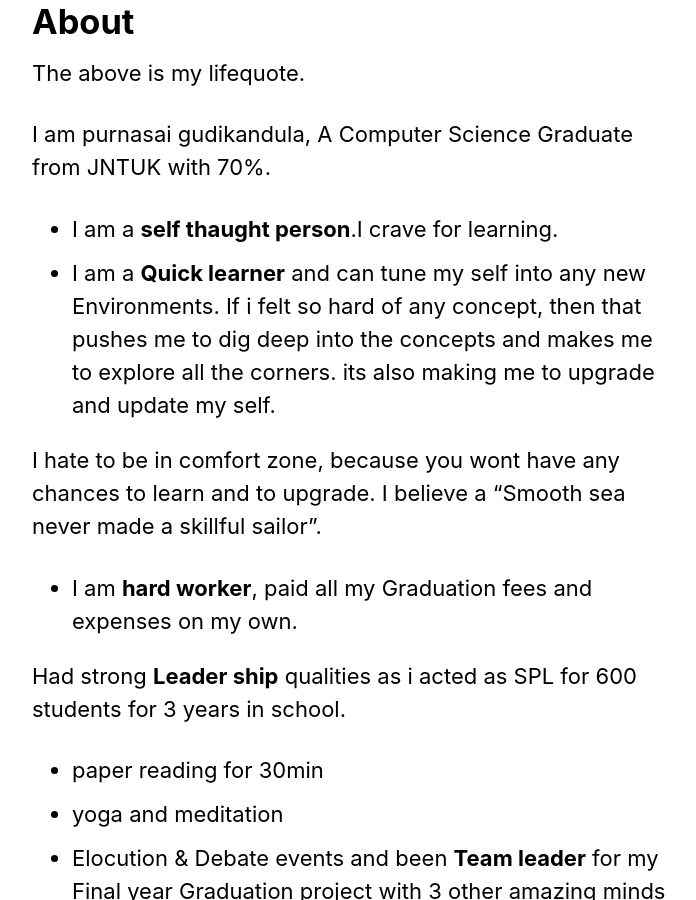
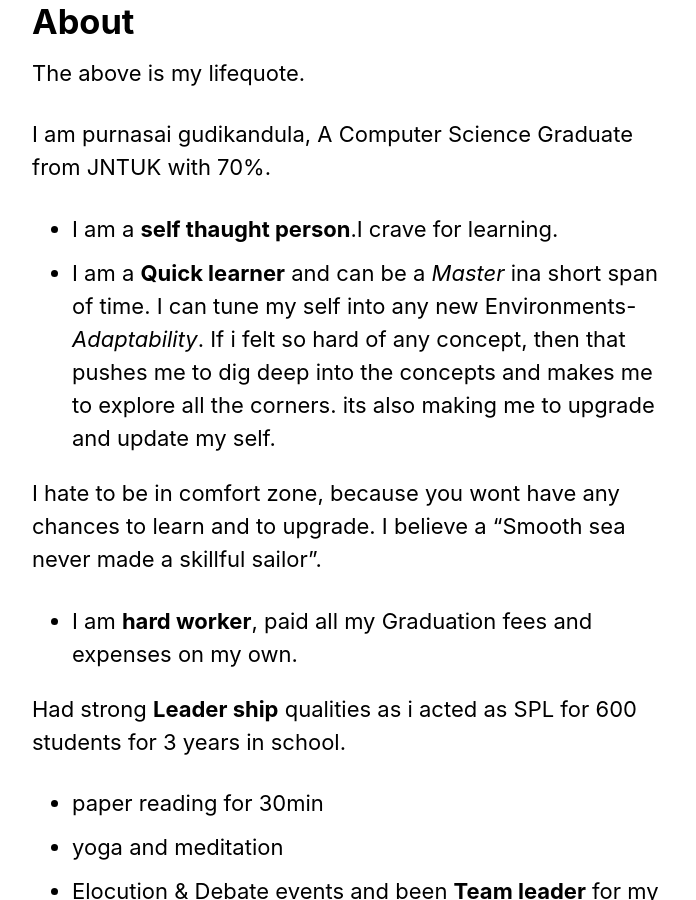
Before and after one commit to purnasai/purnasai.github.io, a Jekyll site: the page built from about/index.md, in a window 1280 px wide and 900 px high, scrolled down 634 px. Shown: the whole window, without its empty margins (290-986 px from the left). Built offline with Jekyll 4.4.1, drawn with Linux system fonts in a browser that asks for light colours; cached includes are drawn as plain includes.

Commit message:
Master in about added

```diff
--- a/about/index.md
+++ b/about/index.md
@@ -13,7 +13,7 @@ header:
  I am purnasai gudikandula, A Computer Science Graduate from JNTUK with 70%.
 
  - I am a **self thaught person**.I crave for learning.
- - I am a **Quick learner** and can tune my self into any new Environments.
+ - I am a **Quick learner** and can be a *Master* ina short span of time. I can tune my self into any new Environments- *Adaptability*.
  If i felt so hard of any concept, then that pushes me to dig deep into the concepts and makes me to explore all the corners. its also making me to upgrade and update my self.
 
  I hate to be in comfort zone, because you wont have any chances to learn and to upgrade. I believe a "Smooth sea never made a skillful sailor".
```
